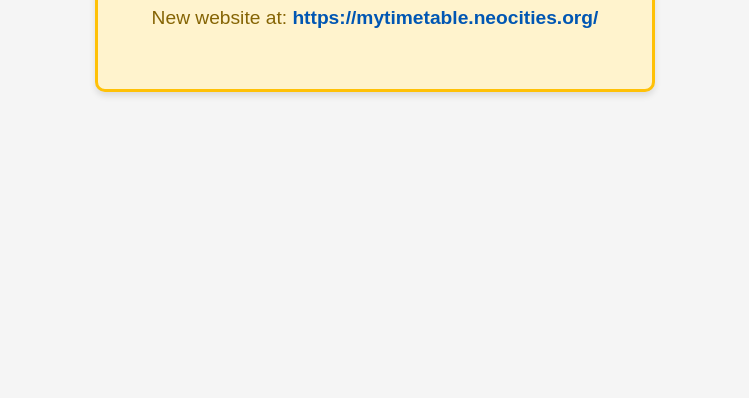
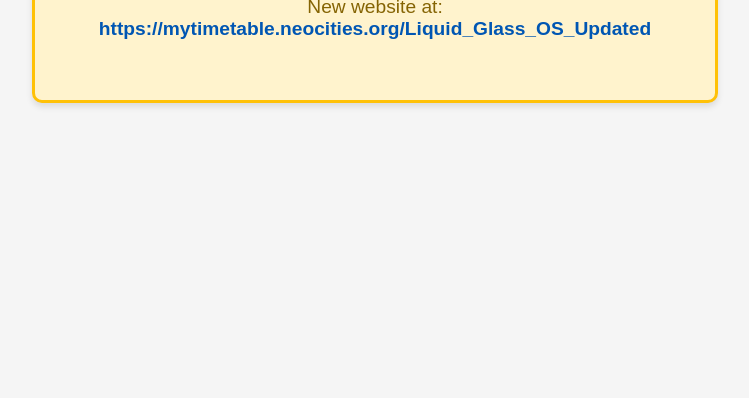
Before and after one commit to RM-admin-pixel/mytimetable, a plain HTML site: page index.html in a window 1280 px wide. Shown: the part 402-800 px from the top of the page, without its empty margins (265-1014 px from the left). Drawn offline with Linux system fonts and the light colour scheme.

Commit message:
Update warning message with new website link

```diff
--- a/index.html
+++ b/index.html
@@ -46,7 +46,7 @@
 <body>
     <div class="warning-container">
         <h1>⚠️ WARNING: Website change.</h1>
-        <p>New website at: <a href="https://mytimetable.neocities.org/Liquid_Glass_OS_Updated">https://mytimetable.neocities.org/</a></p>
+        <p>New website at: <a href="https://mytimetable.neocities.org/Liquid_Glass_OS_Updated">https://mytimetable.neocities.org/Liquid_Glass_OS_Updated</a></p>
     </div>
 </body>
 </html>
```
